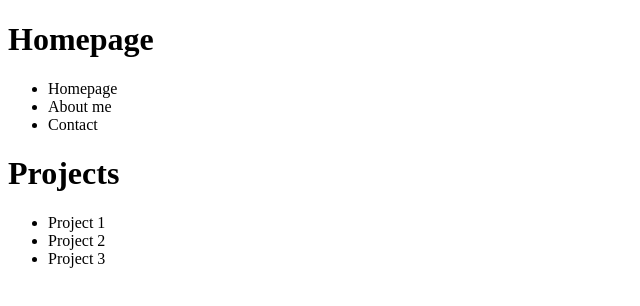
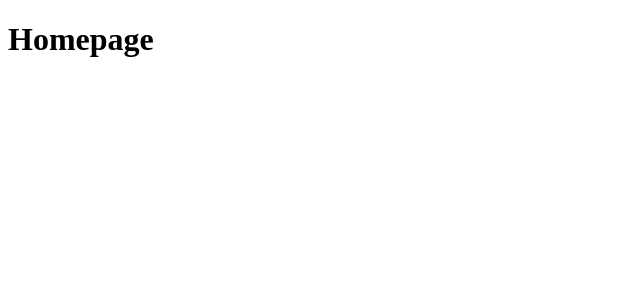
Before and after one commit to felipetavaresr/ReactJS, a React app: page / in a window 1280 px wide. Shown: the top 306 px of the page, without its empty margins (0-640 px from the left). Built offline with nearby package versions, Linux system fonts and the light colour scheme.

Commit message:
😉removing propriety children and projects menu

```diff
--- a/src/App.js
+++ b/src/App.js
@@ -5,20 +5,7 @@ import Header from './components/Header';
 function App() {
     return (
     <>
-        <Header title="Homepage">
-            <ul>
-                <li>Homepage</li>
-                <li>About me</li>
-                <li>Contact</li>
-            </ul>
-        </Header>
-        <Header title="Projects">
-            <ul>
-                <li>Project 1</li>
-                <li>Project 2</li>
-                <li>Project 3</li>
-            </ul>
-        </Header>
+        <Header title="Homepage" />
     </>
     );
 }
--- a/src/components/Header.js
+++ b/src/components/Header.js
@@ -1,11 +1,9 @@
 import React from 'react';
 
-export default function Header({ title, children }) {
+export default function Header({ title }) {
     return (
         <header>
             <h1>{title}</h1>
-
-            {children}
         </header>
     );
 }
```
